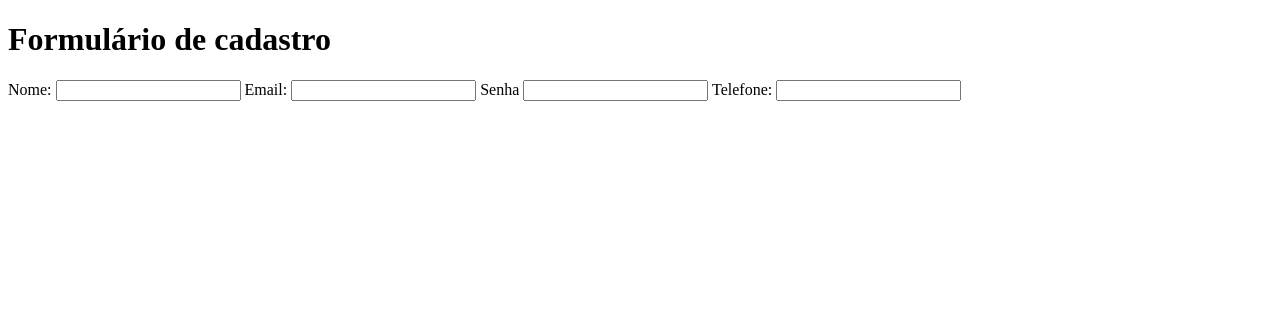
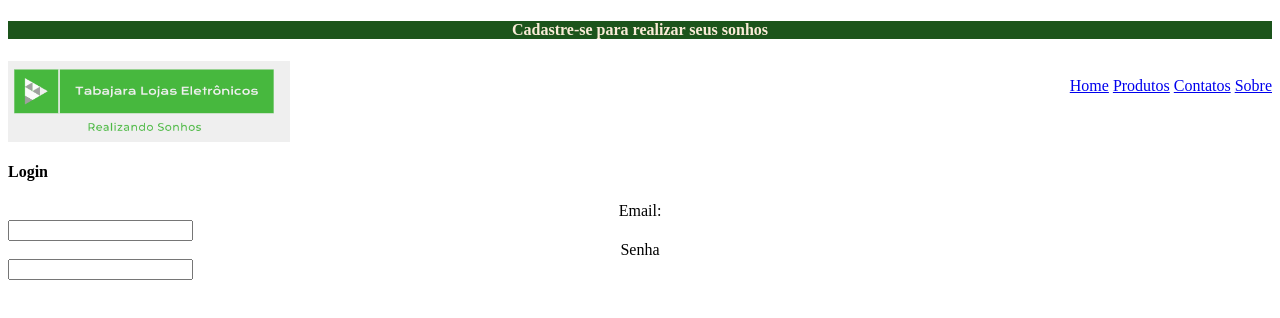
Before and after one commit to 1985Valdemar/Proz-TalentoCloud-AWS-Grupo01, a plain HTML site: page pagina5.html in a window 1280 px wide. Drawn offline with Linux system fonts and the light colour scheme.

Commit message:
editando o código

```diff
--- a/pagina5.html
+++ b/pagina5.html
@@ -6,19 +6,30 @@
     <title>Formulários</title>
 </head>
 <body>
-    <h1>Formulário de cadastro</h1>
+    <header class="Titulo">
+        <link rel="stylesheet" href="style.css">
+        <h4>Cadastre-se para realizar seus sonhos</h4>
+    </header>
+   <nav class="navegacao">
+    <div>
+        <img src="/imagem/logo - tabajara_lojas.png" alt="Logo tabajara">
+        <ul>
+            <a href="#">Home</a>
+            <a href="#">Produtos</a>
+            <a href="#">Contatos</a>
+            <a href="#">Sobre</a>
+        </ul>
+    </div>
+   </nav>
+    <!--Fomurmário-->
     <form action="" >
-        <label for="nome">Nome:</label>
-        <input type="text" id="nome" name="nome" />
-
+        <h4>Login</h4>
         <label for="email">Email:</label>
         <input type="email" id="email" name="email" />
 
         <label for="senha">Senha</label>
         <input type="senha" id="senha" name="senha" />
 
-        <label for="Telefone">Telefone:</label>
-        <input for="Telefone" id="Telefone" name="Telefone" />
     </form>
 </body>
 </html>
--- /dev/null
+++ b/style.css
@@ -0,0 +1,16 @@
+
+.Titulo {
+    text-align: center;
+    color: antiquewhite;
+    align-items: center;
+    background-color: rgb(28, 84, 27);
+}
+div{
+    display: flex;
+    justify-content: space-between;
+}
+form label {
+    display: flex;
+    text-align: left;
+    justify-content: space-around;
+}
```
